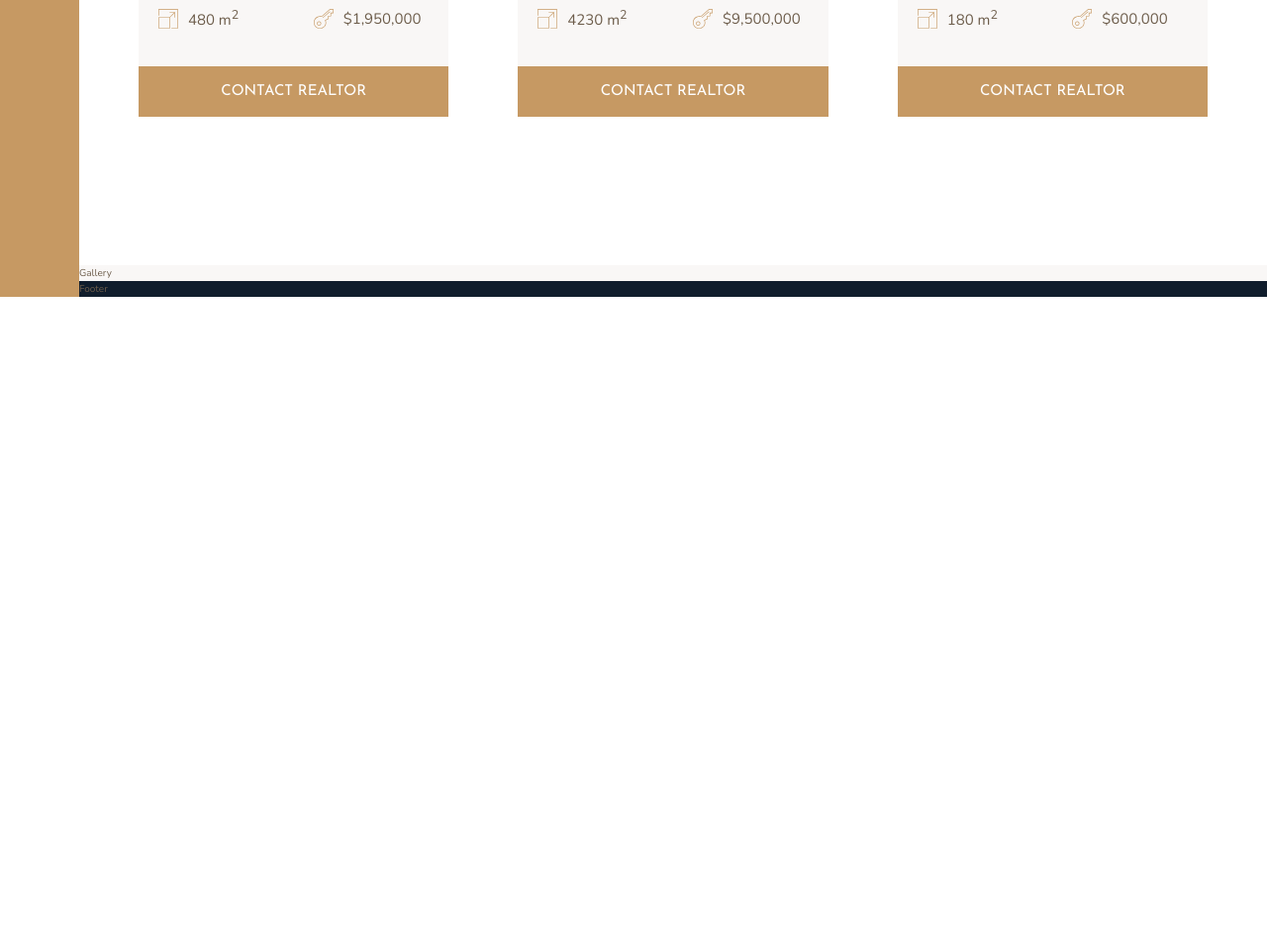
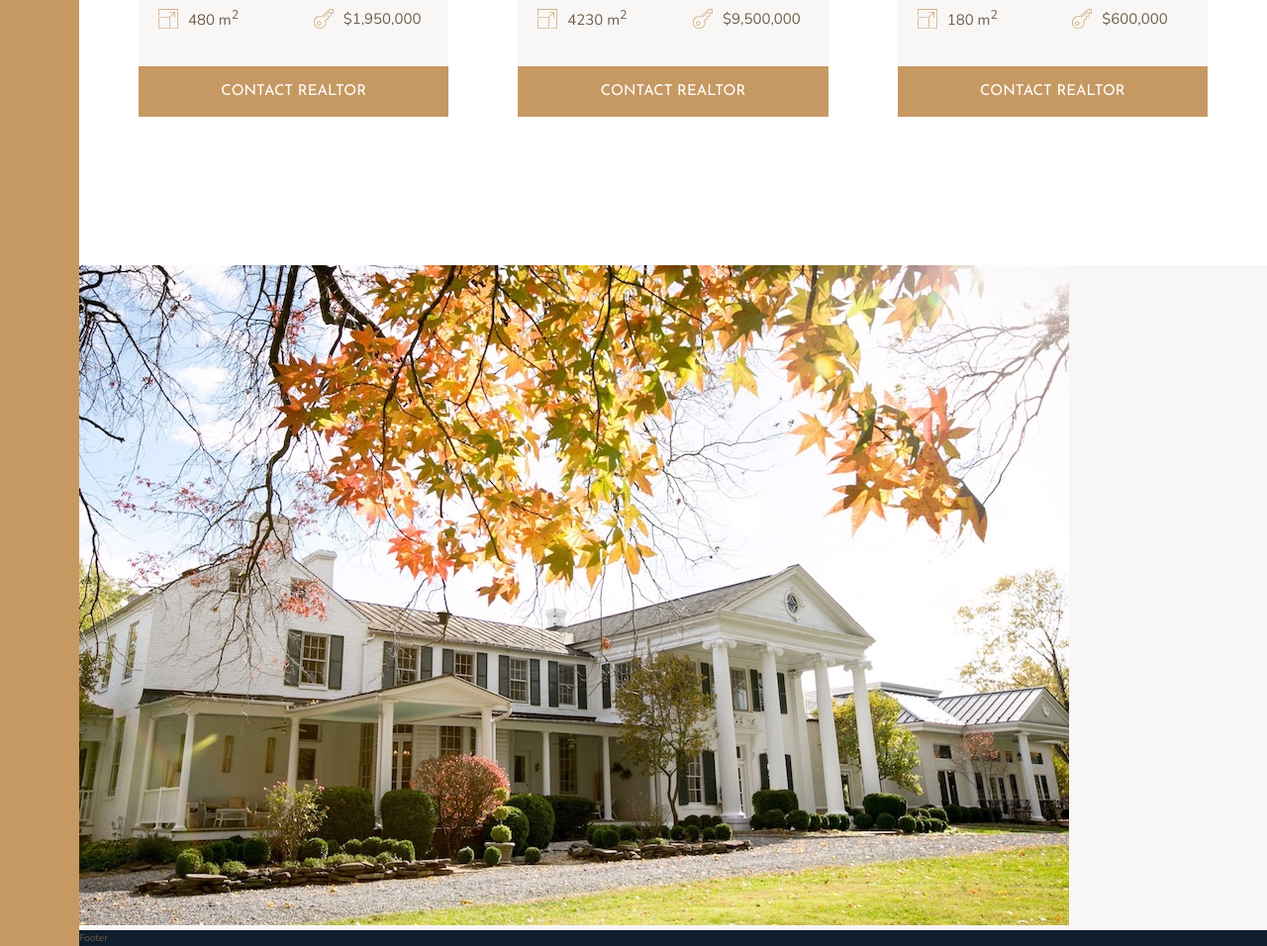
Before and after one commit to DevMonzer/Nexter, a website: page index.html in a window 1280 px wide. Shown: the part 2804-3760 px from the top of the page at 99% size. Before the commit the page ends 3104 px from the top, so only its background shows below. Drawn offline with nearby package versions, Linux system fonts and the light colour scheme.

Commit message:
added gallery-section css code

```diff
--- a/index.html
+++ b/index.html
@@ -311,7 +311,11 @@
       </div>
     </section>
 
-    <section class="gallery">Gallery</section>
+    <section class="gallery">
+      <figure class="gallery__item gallery__item--1">
+        <img src="img/gal-1.jpeg" alt="Gallery image 1" class="gallery__img" />
+      </figure>
+    </section>
 
     <footer class="footer">Footer</footer>
   </body>
```
